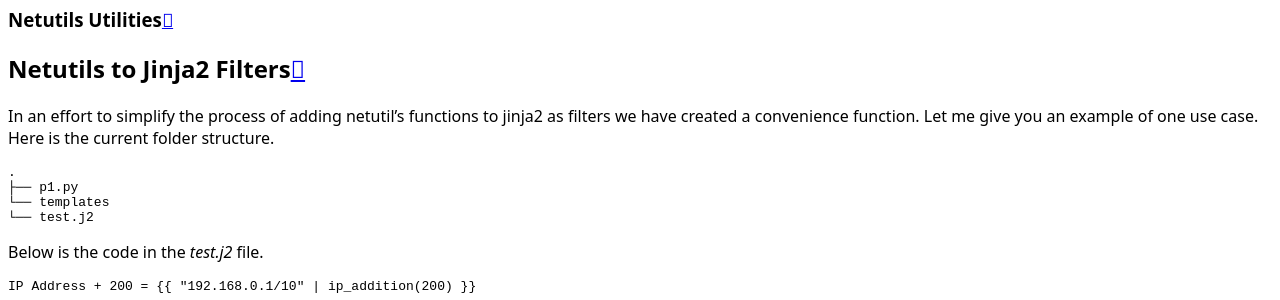
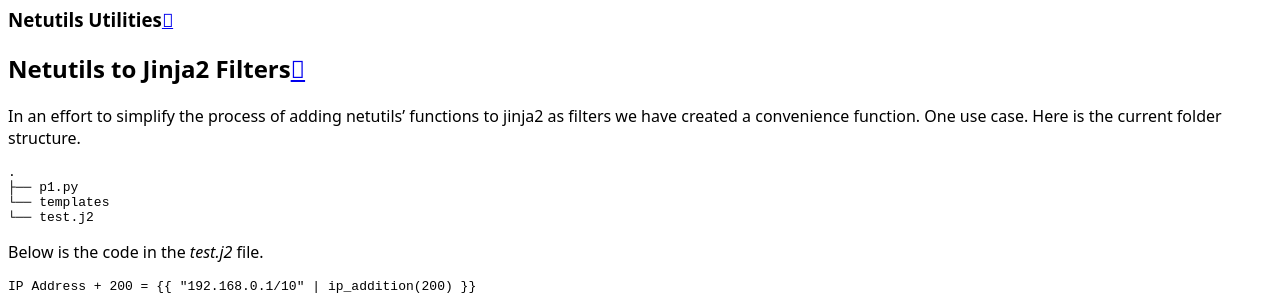
Before and after one commit to networktocode/netutils, a Sphinx documentation site: the page built from docs/source/netutils/utilities/index.rst, in a window 1280 px wide. Shown: the part 741-1041 px from the top of the page. Built offline with Sphinx 7.4.7 and the Read the Docs theme 2.0.0, drawn with Linux system fonts in a browser that asks for light colours.

Commit message:
Update docs/source/netutils/utilities/index.rst
Co-authored-by: Jeff Kala <48843785+jeffkala@users.noreply.github.com>

```diff
--- a/docs/source/netutils/utilities/index.rst
+++ b/docs/source/netutils/utilities/index.rst
@@ -5,7 +5,7 @@ Netutils Utilities
 Netutils to Jinja2 Filters
 ============================
 
-In an effort to simplify the process of adding netutil's functions to jinja2 as filters we have created a convenience function. Let me give you an example of one use case.
+In an effort to simplify the process of adding netutils' functions to jinja2 as filters we have created a convenience function. One use case.
 Here is the current folder structure.
 
 .. code-block:: python
```
